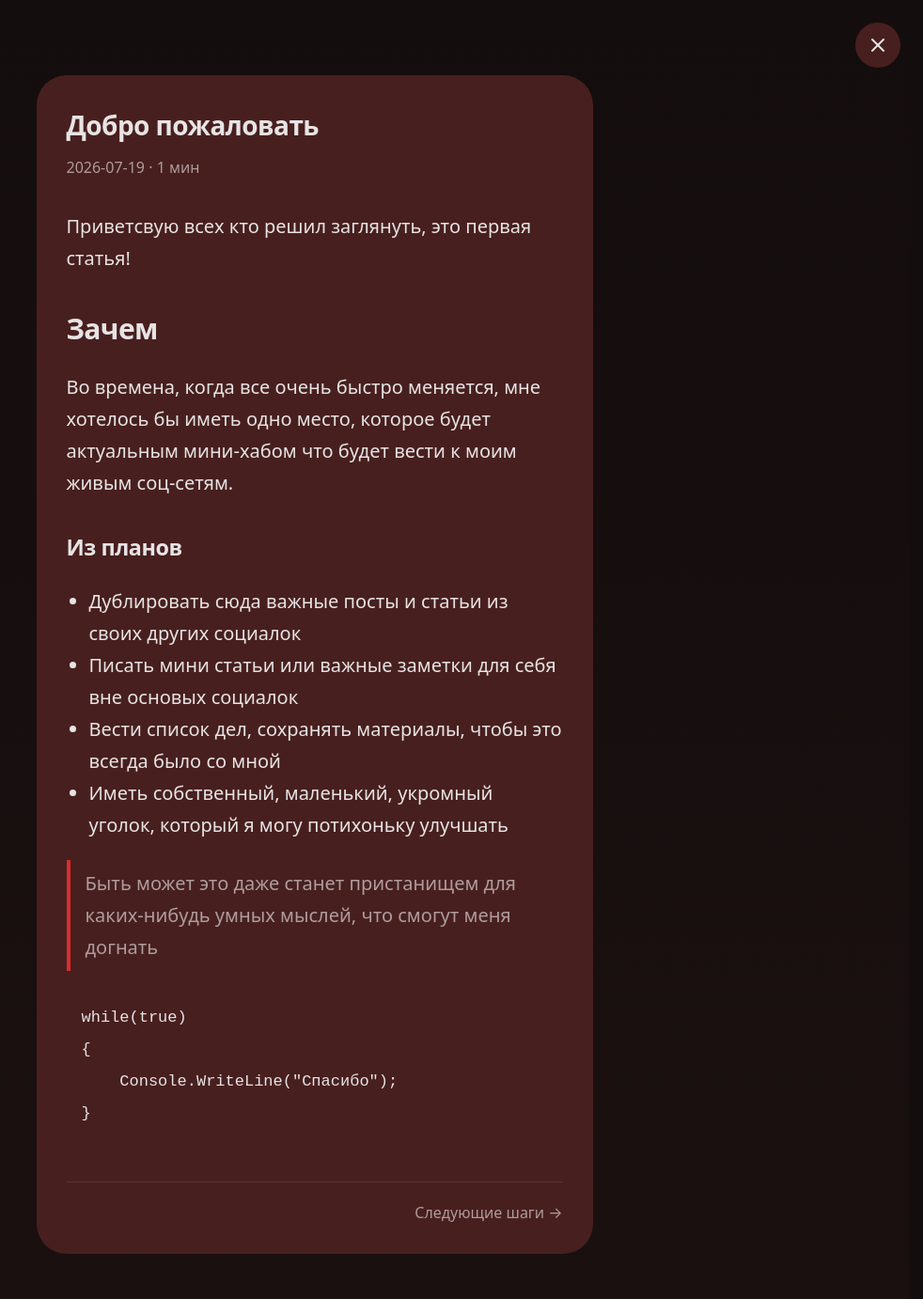
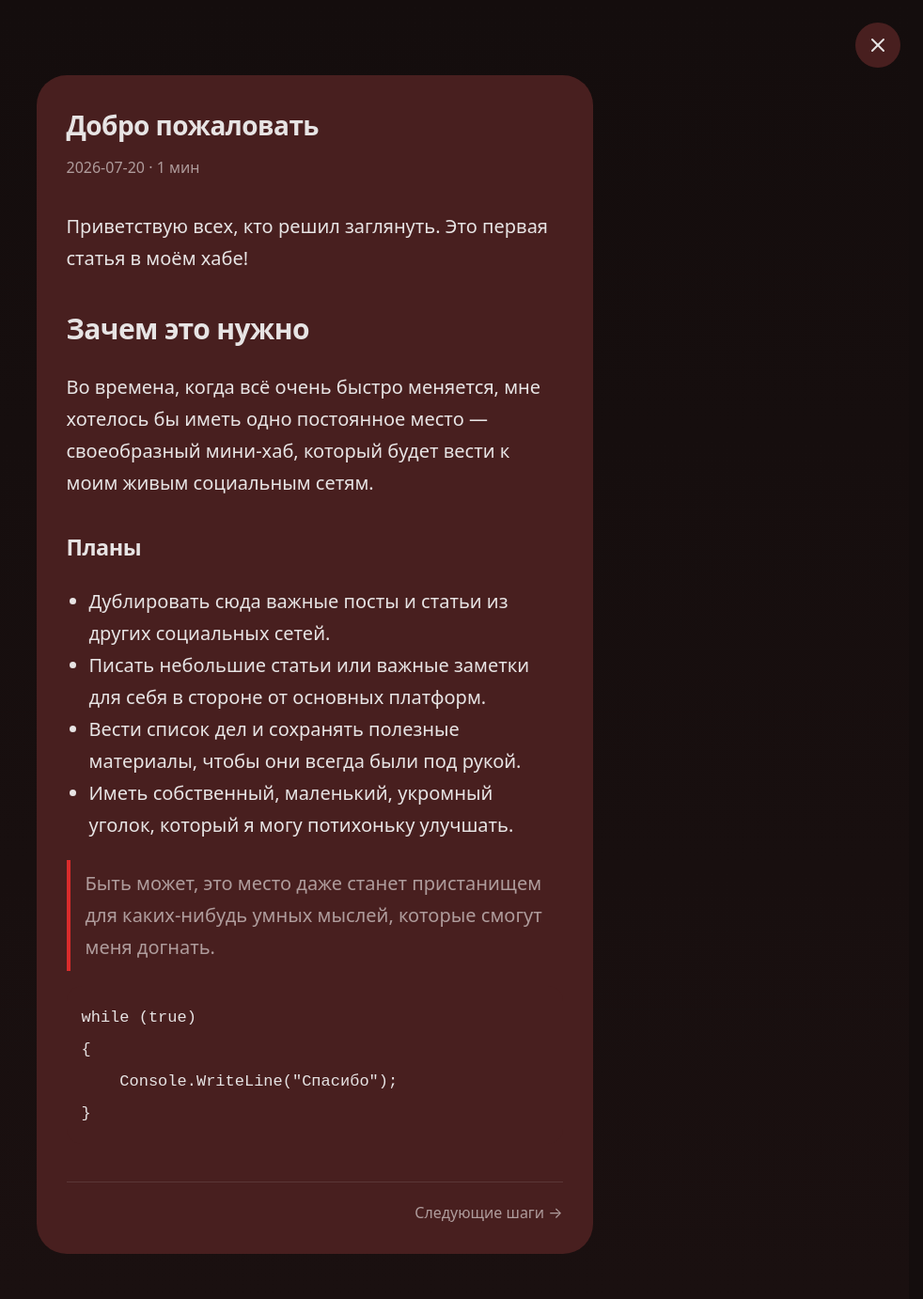
Before and after one commit to Vijorich/SocialLinker, a Jekyll site: the page built from _posts/2026-07-20-welcome.md, in a window 1280 px wide. Shown: the whole page at 94% size, without its empty margins (298-1280 px from the left). Built offline with Jekyll 4.4.1, drawn with Linux system fonts in a browser that asks for light colours.

Commit message:
chore: update profile tagline, YouTube channel IDs, VK/telegram links, welcome post

````diff
--- a/_data/profile.yml
+++ b/_data/profile.yml
@@ -1,9 +1,7 @@
 nick: Vijor
 avatar: /assets/avatar.webp
-# tagline: optional one-liner under the nick. Delete the line to hide.
-tagline: Стримлю, снимаю, иногда кодю
+tagline: Кодер, немного стример, люблю делать разное и делиться этим.
 
 bio: |
-  Все места, где я живу в сети, — на одной странице.
-  Горит «Live» — значит, я прямо сейчас в эфире: заходи смотреть.
+  Все места, где я живу в сети — на одной странице.
 bio_align: center
--- a/_posts/2026-07-20-welcome.md
+++ b/_posts/2026-07-20-welcome.md
@@ -1,26 +1,27 @@
 ---
 layout: post
 title: "Добро пожаловать"
-date: 2026-07-20 00:00:00 +0300
+date: 2026-07-20 18:00:00 +0300
 lang: ru
 ---
 
-Приветсвую всех кто решил заглянуть, это первая статья!
+Приветствую всех, кто решил заглянуть. Это первая статья в моём хабе!
 
-## Зачем
+## Зачем это нужно
 
-Во времена, когда все очень быстро меняется, мне хотелось бы иметь одно место, которое будет актуальным мини-хабом что будет вести к моим живым соц-сетям.
+Во времена, когда всё очень быстро меняется, мне хотелось бы иметь одно постоянное место — своеобразный мини-хаб, который будет вести к моим живым социальным сетям.
 
-### Из планов
-- Дублировать сюда важные посты и статьи из своих других социалок
-- Писать мини статьи или важные заметки для себя вне основых социалок
-- Вести список дел, сохранять материалы, чтобы это всегда было со мной
-- Иметь собственный, маленький, укромный уголок, который я могу потихоньку улучшать
+### Планы
 
-> Быть может это даже станет пристанищем для каких-нибудь умных мыслей, что смогут меня догнать
+- Дублировать сюда важные посты и статьи из других социальных сетей.
+- Писать небольшие статьи или важные заметки для себя в стороне от основных платформ.
+- Вести список дел и сохранять полезные материалы, чтобы они всегда были под рукой.
+- Иметь собственный, маленький, укромный уголок, который я могу потихоньку улучшать.
+
+> Быть может, это место даже станет пристанищем для каких-нибудь умных мыслей, которые смогут меня догнать.
 
 ```csharp
-while(true)
+while (true)
 {
     Console.WriteLine("Спасибо");
 }
````
Also changed, not shown: _data/social.yml (+6 -8 lines).
